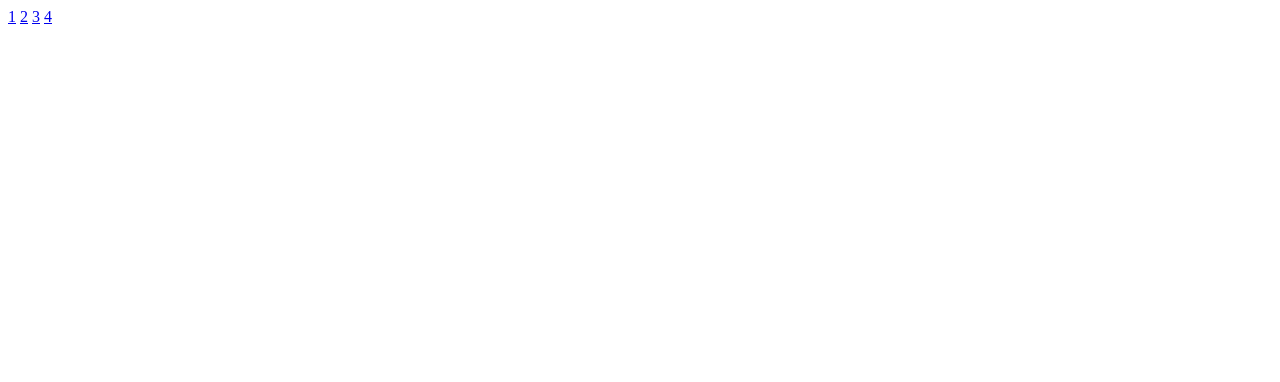
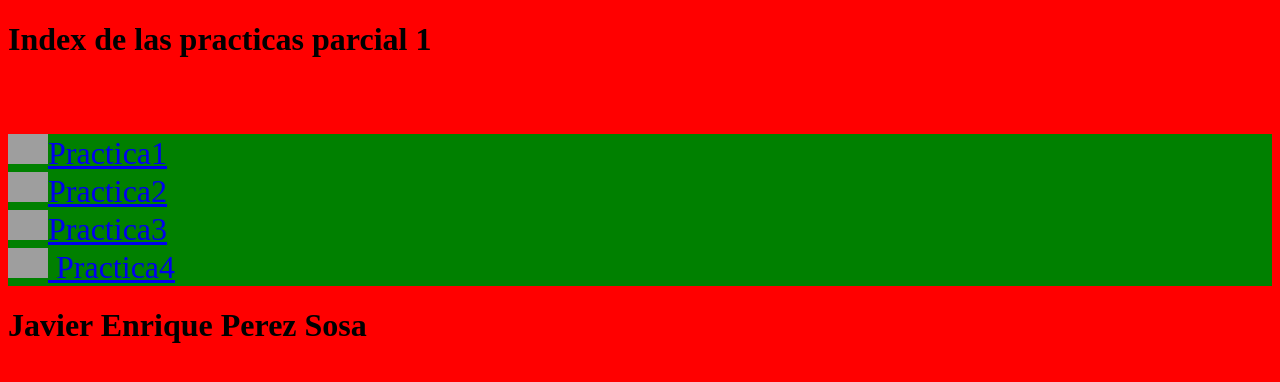
Before and after one commit to JavierEnriquePerez/JavierEnriquePerez.github.io, a plain HTML site: page index.html in a window 1280 px wide. Drawn offline with Linux system fonts and the light colour scheme; grey boxes are pictures that could not be loaded.

Commit message:
Update index.html

```diff
--- a/index.html
+++ b/index.html
@@ -4,12 +4,18 @@
     <meta charset="UTF-8">
     <meta http-equiv="X-UA-Compatible" content="IE=edge">
     <meta name="viewport" content="width=device-width, initial-scale=1.0">
-    <title>Document</title>
+    <title>Index</title>
 </head>
-<body>
-     <a href="/mobile/practica1.html">1</a>
-    <a href="/mobile/practica2JavaScript.html">2</a>
-    <a href="/mobile/practicas/practica3jquery.html">3</a>
-    <a href="/practica4/practica4loteria.html">4</a>
+<body style="background-color: red;">
+    <h1>Index de las practicas parcial 1</h1>
+    <br><br><br>
+
+    <div style="background-color: green">
+     <a href="/mobile/practica1.html"  style="font-size: xx-large;"><img src="/practica4/img/pokeball.png" height="30">Practica1</a><br>
+    <a href="/mobile/practica2JavaScript.html"  style="font-size: xx-large;"><img src="/practica4/img/superball.png" height="30">Practica2</a><br>
+    <a href="/mobile/practicas/practica3jquery.html" style="font-size: xx-large;" ><img src="/practica4/img/ultraball.png" height="30">Practica3</a><br>
+    <a href="/practica4/practica4loteria.html" style="font-size: xx-large;" ><img src="/practica4/img/masterball.png" height="30"> Practica4</a>
+    </div>
+    <h1>Javier Enrique Perez Sosa</h1>
 </body>
 </html>
```
